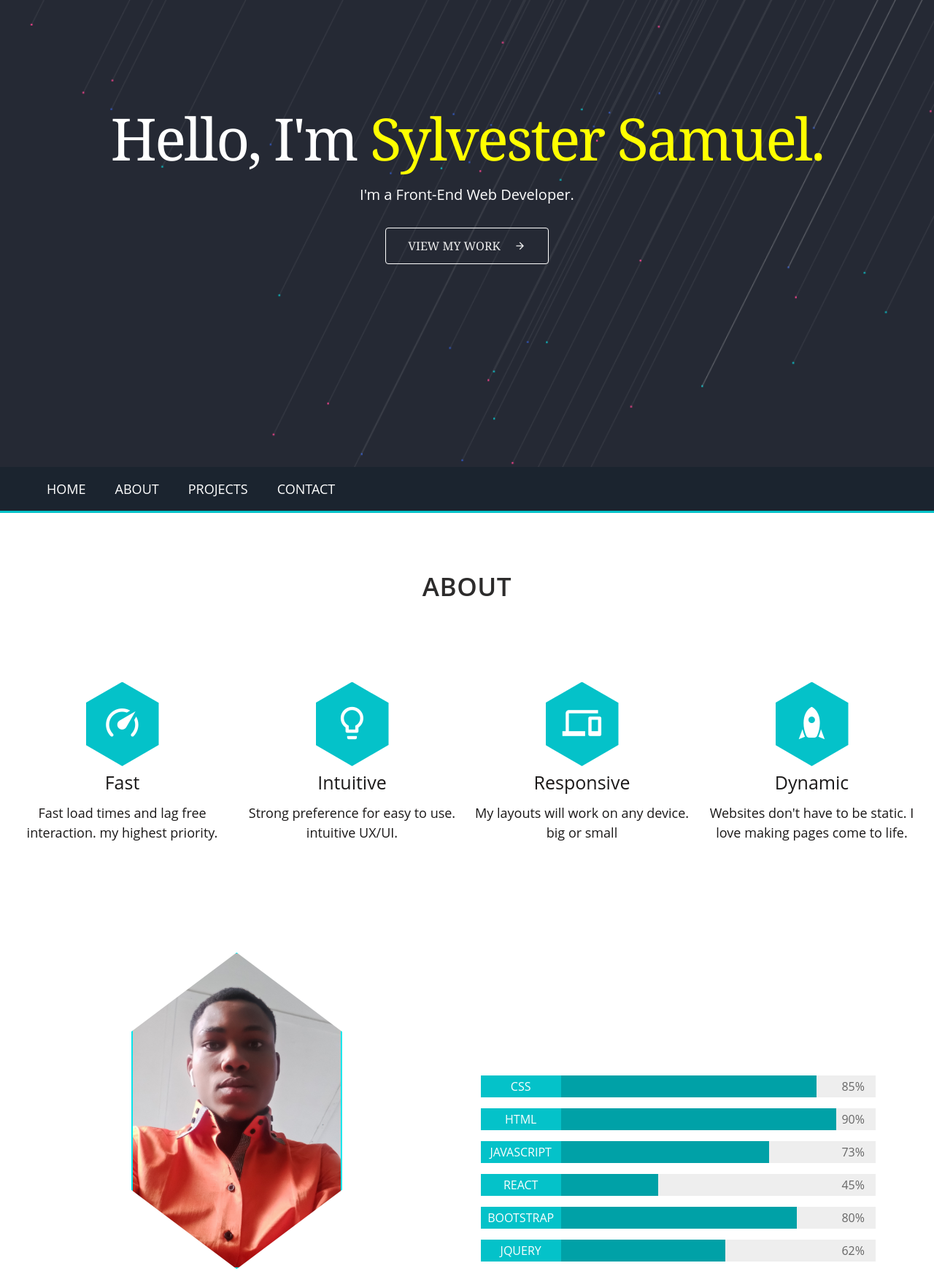
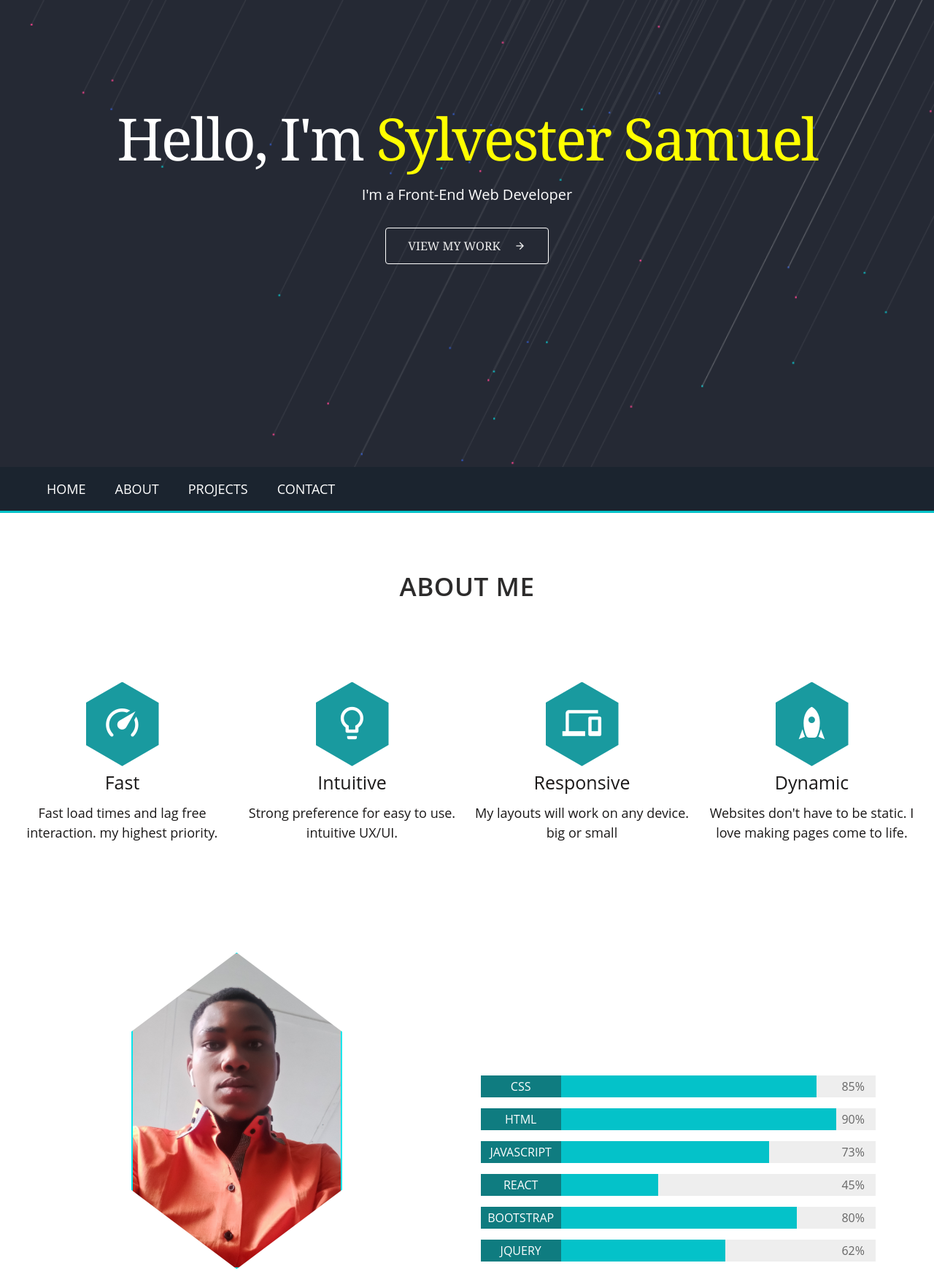
Before and after one commit to Sylvester009/PORTFOLIO1, a plain HTML site: page index.html in a window 1280 px wide. Shown: the part 160-1902 px from the top of the page at 73% size. Drawn offline with nearby package versions, Linux system fonts and the light colour scheme.

Commit message:
Find Sylvester

```diff
--- a/index.css
+++ b/index.css
@@ -12,7 +12,7 @@ html {
 #the-hero {
   display: flex;
   align-items: center;
-  background: url("./images/canvas.png") center / cover no-repeat;
+  background: #252934 url("./images/canvas.png") center / cover no-repeat;
   width: 100%;
   text-align: center;
   color: #fff;
@@ -69,7 +69,7 @@ html {
 .hero-cta:where(:hover, :focus-visible) {
   background-color: #04c2c9;
   border-color: #04c2c9;
-  transition: all 0.5s ease-in-out;
+  transition: all 150ms ease-in-out;
 }
 
 /*nav*/
@@ -167,6 +167,7 @@ h2 {
 .about-1 {
   display: flex;
   flex-direction: column;
+  justify-content: center;
 }
 
 .about-1-1,
@@ -187,7 +188,7 @@ h2 {
 }
 
 .hexagon {
-  background-color: #04c2c9;
+  background-color: #199a9f;
   width: var(--s);
   margin: var(--m);
   height: calc(var(--s) * 1.1547);
@@ -253,7 +254,7 @@ h3 {
 }
 
 .skills-1 span {
-  color: #04c2c9;
+  color: #078388;
   font-size: 18px;
 }
 
@@ -276,10 +277,12 @@ h3 {
   justify-content: center;
   background-color: #eee;
   color: #666;
-  font-size: 7pt;
+  font-size: 3pt;
+  font-weight: 600;
   height: 25px;
   margin: 0 0 12px 0;
   position: relative;
+  text-transform: uppercase;
 }
 
 .bar-2 {
@@ -287,7 +290,7 @@ h3 {
   left: 0;
   position: absolute;
   top: 0;
-  background-color: #00a1a7;
+  background-color: #04c2c9;
   opacity: 1;
   padding: 0;
   color: #666;
@@ -321,10 +324,10 @@ h3 {
   left: 0;
   position: absolute;
   top: 0;
-  background-color: #04c2c9;
+  background-color: #0f7c80;
   color: #fff;
   height: 100%;
-  width: 90px;
+  width: 100px;
   display: flex;
   flex-direction: column;
   justify-content: center;
@@ -425,7 +428,6 @@ input[type="submit"]:where(:hover, :focus-visible) {
     font-size: 11pt;
     height: 30px;
     margin: 0 0 15px 0;
-    text-transform: uppercase;
     font-weight: 400;
   }
 
--- a/index.html
+++ b/index.html
@@ -30,8 +30,8 @@
 
     <section id="the-hero">
         <div>
-            <h1 class="hero-heading">Hello, I'm <span>Sylvester Samuel.</span></h1>
-            <p class="hero-text">I'm a Front-End Web Developer.</p>
+            <h1 class="hero-heading">Hello, I'm <span>Sylvester Samuel</span></h1>
+            <p class="hero-text">I'm a Front-End Web Developer</p>
             <a class="hero-cta" href="#the-hero">view my work <i class="mdi mdi-arrow-right"></i>
             </a>
         </div>
@@ -49,7 +49,7 @@
     </header>
 
     <section id="about">
-        <h2>About</h2>
+        <h2>About Me</h2>
         <div class="about-1">
             <div class="about-1-1">
                 <div class="about-1-1-1">
```
